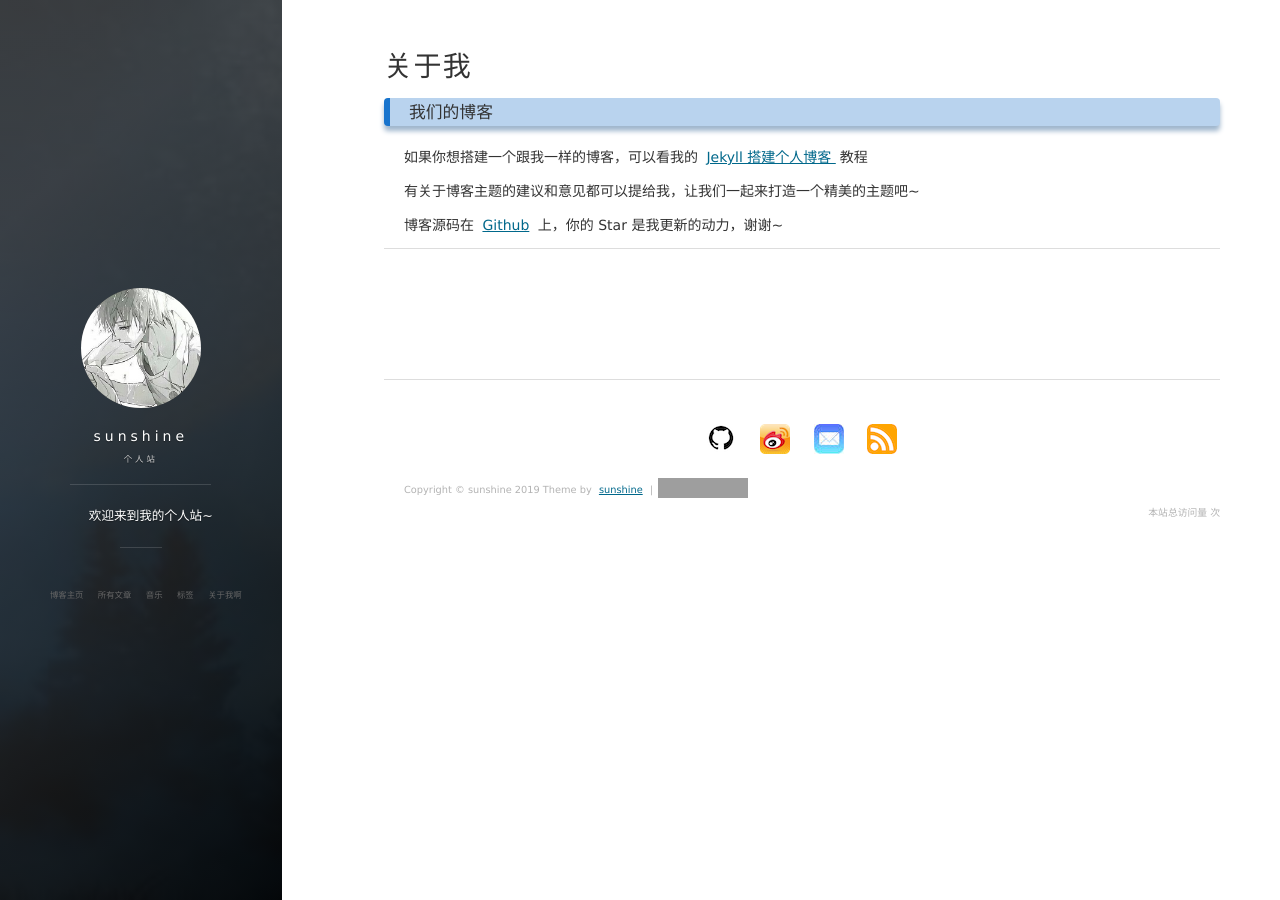
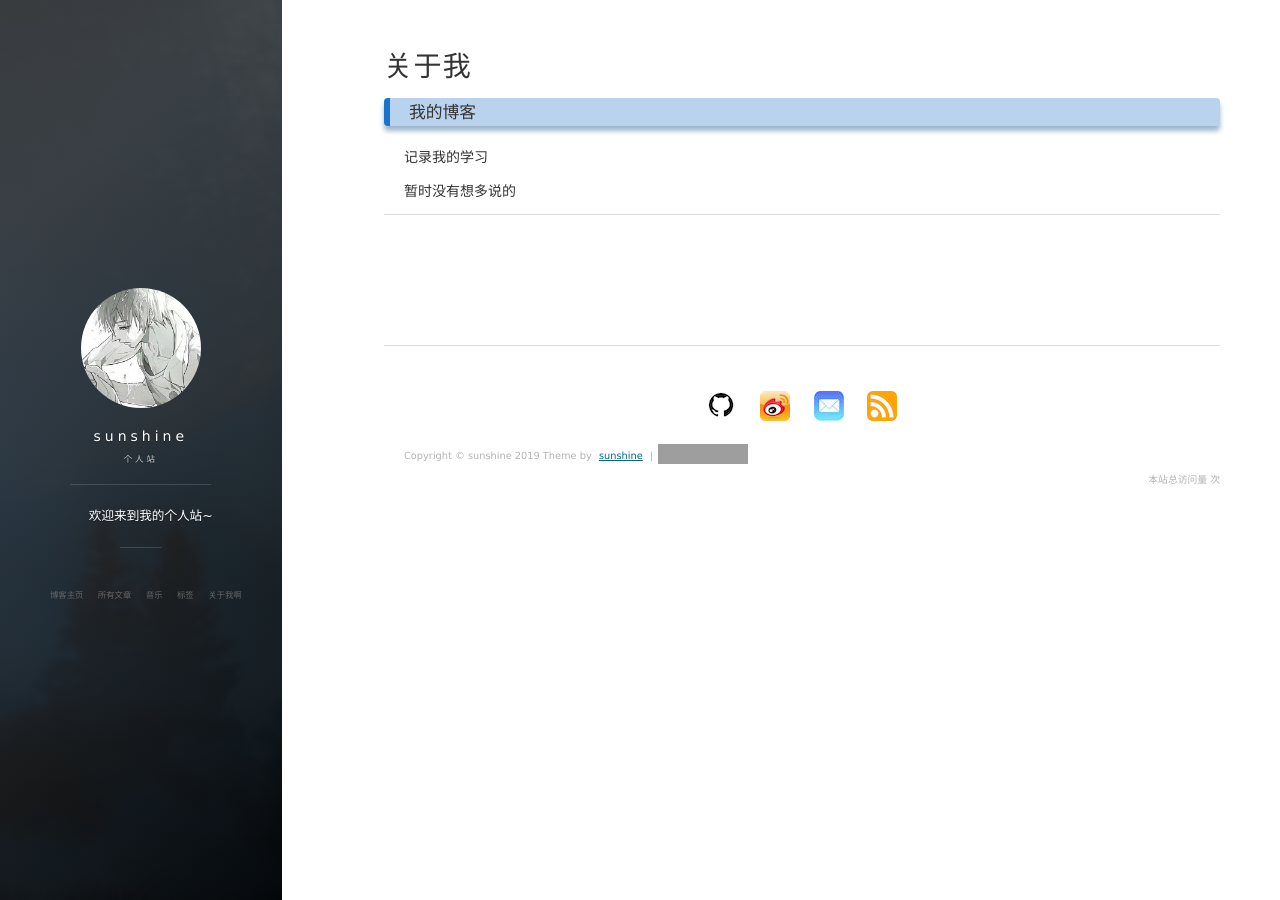
Before and after one commit to sunshine-zhijun/sunshine-zhijun.github.io, a Jekyll site: the page built from about.md, in a window 1280 px wide. Built offline with Jekyll 4.4.1, drawn with Linux system fonts in a browser that asks for light colours; nearby versions of some CDN libraries; comment, search, counter and statistics services are not loaded; grey boxes are pictures that could not be loaded.

Commit message:
修改文件: about.md

```diff
--- a/about.md
+++ b/about.md
@@ -10,24 +10,22 @@ title: 关于我
 
 <p>
 
-<h3> 我们的博客 </h3>
+<h3> 我的博客 </h3>
+
+<p>
+记录我的学习
+
+<p>
+
+暂时没有想多说的
 
 <p>
 
 
-<p>
-
-如果你想搭建一个跟我一样的博客，可以看我的
-<a href="/2016/10/jekyll_tutorials1/"> Jekyll 搭建个人博客 </a>
-教程
 
 <p>
 
-有关于博客主题的建议和意见都可以提给我，让我们一起来打造一个精美的主题吧~
 
-<p>
-
-博客源码在 <a target="_blank" href='https://github.com/sunshine-zhijun/sunshine-zhijun.github.io/'>Github</a> 上，你的 Star 是我更新的动力，谢谢~
 
 <p>
 
```
